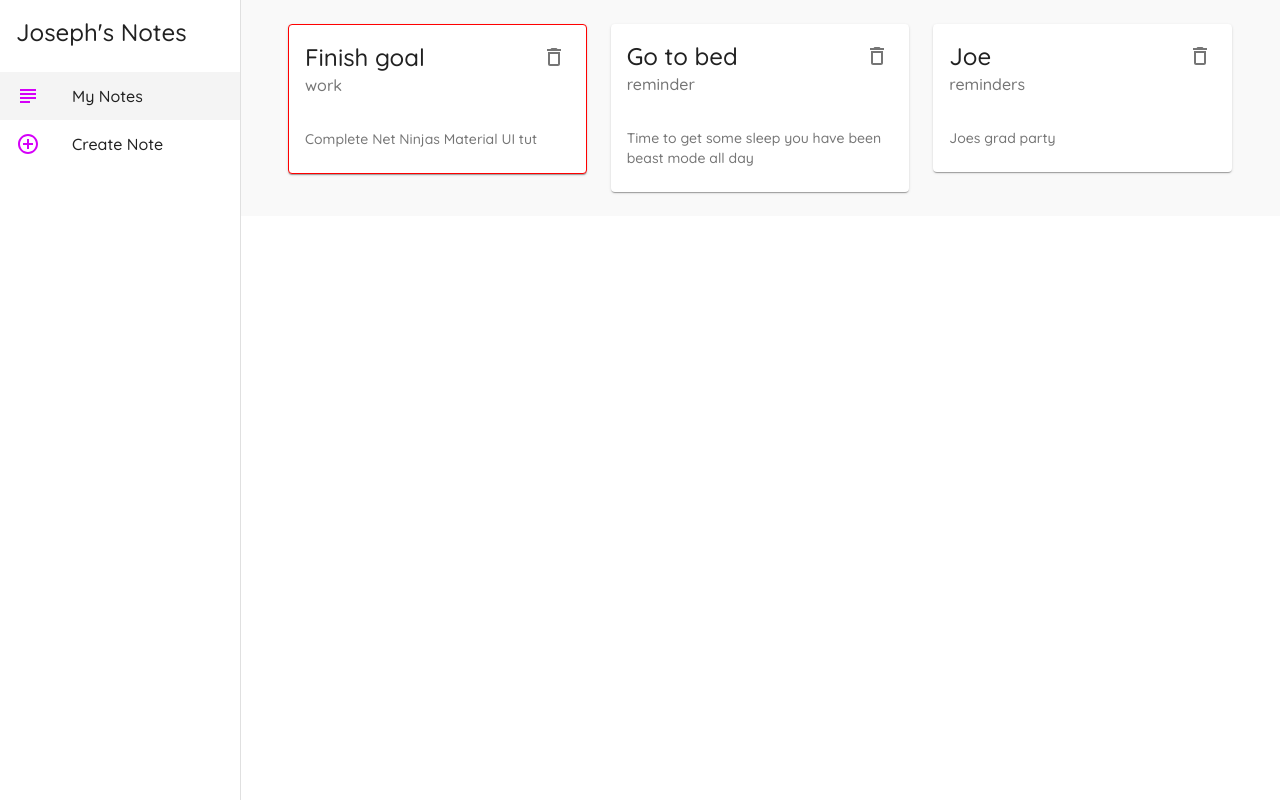
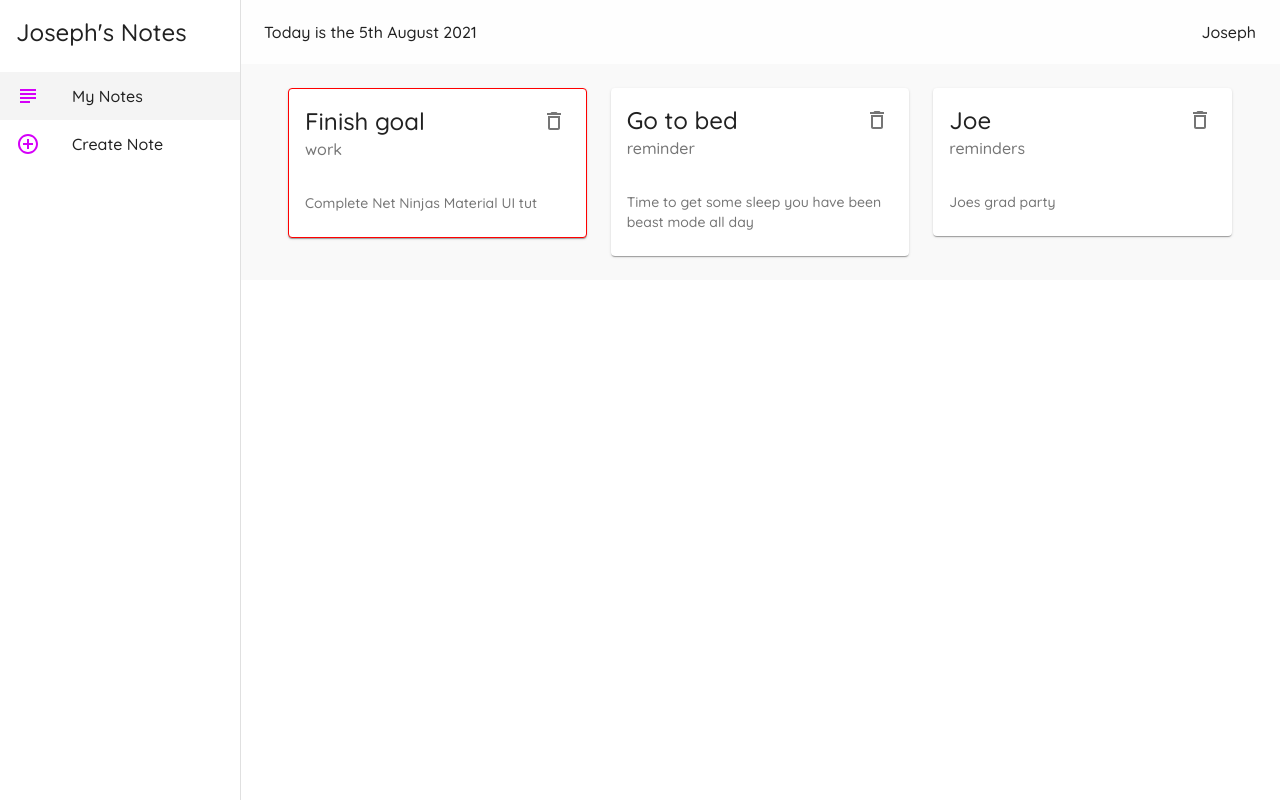
Before and after one commit to 100Joe/Quick-Notes, a React (Create React App) app: page / in a window 1280 px wide. Built offline with nearby package versions, Linux system fonts and the light colour scheme; data requests are answered from the project's data file.

Commit message:
App bar and styling for navbar

```diff
--- a/package.json
+++ b/package.json
@@ -8,6 +8,7 @@
     "@testing-library/jest-dom": "^5.11.4",
     "@testing-library/react": "^11.1.0",
     "@testing-library/user-event": "^12.1.10",
+    "date-fns": "^2.23.0",
     "react": "^17.0.2",
     "react-dom": "^17.0.2",
     "react-router-dom": "^5.2.0",
--- a/src/Components/Layout.js
+++ b/src/Components/Layout.js
@@ -8,6 +8,9 @@
 import ListItemIcon from '@material-ui/core/ListItemIcon'
 import ListItemText from '@material-ui/core/ListItemText'
 import { AddCircleOutlineOutlined, SubjectOutlined } from '@material-ui/icons'
+import AppBar from '@material-ui/core/AppBar';
+import ToolBar from '@material-ui/core/ToolBar';
+import { format } from 'date-fns';
 
 const drawerWidth = 240
 
@@ -32,6 +35,13 @@
     },
     title: {
       padding: theme.spacing(2)
+    },
+    appbar: {
+      width: `calc(100% - ${drawerWidth}px)`
+    },
+    toolbar: theme.mixins.toolbar,
+    date: {
+      flexGrow: 1
     }
   }
 })
@@ -51,12 +61,26 @@
       text: 'Create Note',
       icon: <AddCircleOutlineOutlined color="secondary" />,
       path: '/create'
-    },
+    }
   ];
 
   return (
     <div className={classes.root}>
       {/* app bar */}
+
+      <AppBar
+        className={classes.appbar}
+        elevation={0}
+      >
+        <ToolBar>
+          <Typography className={classes.date}>
+            Today is the {format(new Date(), 'do MMMM Y')}
+          </Typography>
+          <Typography>
+            Joseph
+          </Typography>
+        </ToolBar>
+      </AppBar>
 
       {/* side drawer */}
       <Drawer
@@ -90,6 +114,9 @@
 
       {/* main content */}
       <div className={classes.page}>
+        <div className={classes.toolbar}>
+
+        </div>
         {children}
       </div>
     </div>
```
Also changed, not shown: 1 other file (tests, documents, lock files or other folders).
